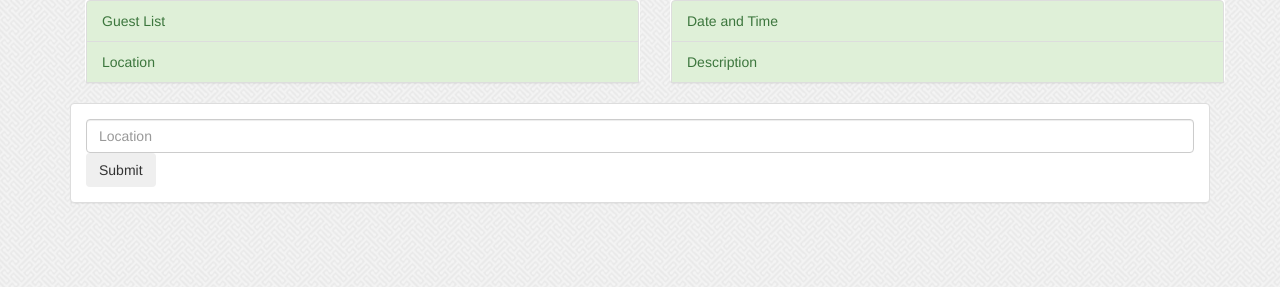
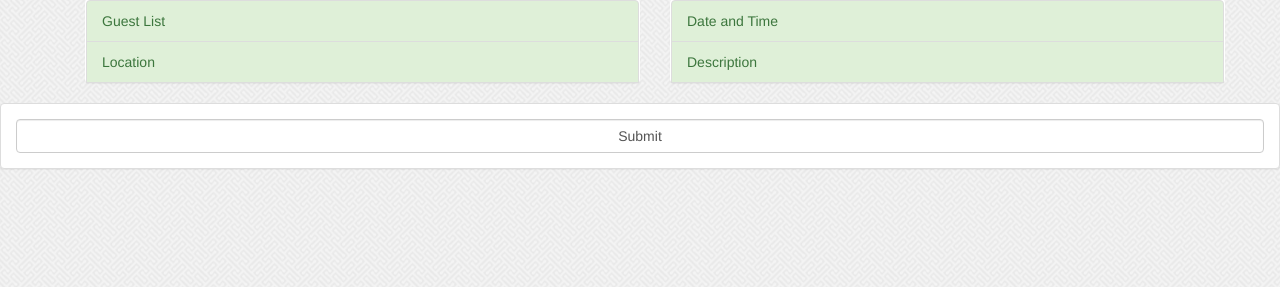
Before and after one commit to Wayne-Jones/2014NYUHacks, a PHP site: page /createEvent.php in a window 1280 px wide. Shown: the part 513-800 px from the top of the page. Run offline with PHP 8.4, Linux system fonts and the light colour scheme; grey boxes labelled with a size stand in for pictures from a placeholder-image service; some libraries are stand-ins or nearby versions.

Commit message:
Functional Create Event Form

```diff
--- a/createEvent.php
+++ b/createEvent.php
@@ -34,12 +34,12 @@
         // That's the class selector not the id selector,
         // which is #myCarousel
         $('#myCarousel').carousel();
-        $( '#datepicker' ).datepicker();
+        $('#datepicker').datepicker();
       });
     </script>
   </head>
   <body>
-      <form method="post">
+    <form action="addEvent.php" method="post">
 
     <nav class="navbar navbar-inverse navbar-fixed-top" role="navigation">
       <div class="container-fluid">
@@ -65,6 +65,7 @@
     </nav>
     <!-- Carousel
     ================================================== -->
+    <form action="addEvent.php" method="POST">
       <div id="myCarousel" class="carousel slide">
         <!-- Indicators -->
         <ol class="carousel-indicators">
@@ -78,8 +79,9 @@
             <div class="container">
               <div class="carousel-caption">
                 <h1>Event Title</h1>
-              <pthis is="" an="" example="" layout="" with="" carousel="" that="" uses="" the="" bootstrap="" 3="" styles.<="" small=""><p></p>
-              <input type="file" name="img"></pthis></div>
+                <pthis is="" an="" example="" layout="" with="" carousel="" that="" uses="" the="" bootstrap="" 3="" styles.<="" small=""></pthis>
+                <input type="file" name="img">
+              </div>
             </div>
           </div>
           <div class="item">
@@ -101,7 +103,6 @@
               </div>
             </div>
           </div>
-    </form>
         </div>
         <!-- Controls -->
         <a class="left carousel-control" href="#myCarousel" data-slide="prev">
@@ -111,10 +112,13 @@
           <span class="icon-next"></span>
         </a>
       </div>
-    <!-- /.carousel -->
+      <!-- end carousel -->
+
+
       <div class="container" id="a-content">
         <div class="row target" id="a-row">
           <div class="col-md-6 col-sm-5" id="a-left">
+
             <!-- SideBar/GuestList -->
             <div class="container" id="a-content">
               <div class="row target" id="a-row">
@@ -125,16 +129,10 @@
                       <div class="collapse" id="demo3">
                         <a href="" class="list-group-item"> Insert List of People Here.</a>
                       </div>
-
-
                       <a href="#demo4" class="list-group-item list-group-item-success" data-toggle="collapse" data-parent="#MainMenu">Location</a>
                       <div class="collapse" id="demo4">
-                      <div class="form-group">
                         <div class="list-group-item">
-                          <!--</1><label for="name">Insert Description Here                 </label>!-->
-                          <input type="text" class="form-control" id="name" placeholder="Location">
-
-                        </div>
+                          <input type="text" class="form-control" id="location" placeholder="Location">
                         </div>
                       </div>
                     </div>
@@ -149,26 +147,21 @@
                       <a href="#demo1" class="list-group-item list-group-item-success" data-toggle="collapse" data-parent="#MainMenu">Date and Time</a>
                       <div class="collapse" id="demo1">
                         <div class="list-group-item">
-                        <p> <input class = "form-control" type="text" id="datepicker">
-                        </p>
+                          <input class="form-control" type="text" id="datepicker" placeholder="Date">
+                          <input class="form-control" type="text" id="time" placeholder="Time">
                         </div>
                       </div>
-
                       <a href="#demo2" class="list-group-item list-group-item-success" data-toggle="collapse" data-parent="#MainMenu">Description</a>
                       <div class="collapse" id="demo2">
-                      <div class="form-group">
                         <div class="list-group-item">
-                          <!--</1><label for="name">Insert Description Here                 </label>!-->
-                          <p><input type="text" class="form-control" id="name" placeholder="Description"></p>
-
-                        </div>
+                          <input type="text" class="form-control" id="description" placeholder="Description">
                         </div>
                       </div>
 
                     </div>
                   </div>
                 </div>
-
+              </div>
             </div>
           </div>
         </div>
@@ -191,11 +184,9 @@
 
     <div class="panel panel-default">
       <div class="panel-body">
-        <div>
-          <input type="text" class="form-control" id="name" placeholder="Location">
-          <button class="btn btn-xlarge" class="btn btn-default navbar-btn">Submit</button>
+        <input type="submit" class="form-control">
       </div>
     </div>
-    </div>
+  </form>
   </body>
 </html>
--- a/css/style.css
+++ b/css/style.css
@@ -110,3 +110,6 @@ tr:after{
   -o-background-size:cover;
   background-size:cover
 }
+.carousel-caption{
+  z-index: 0;
+}
```
Also changed, not shown: addEvent.php (added, +7 -0 lines). Lines whose indentation alone changed are shown as unchanged.
